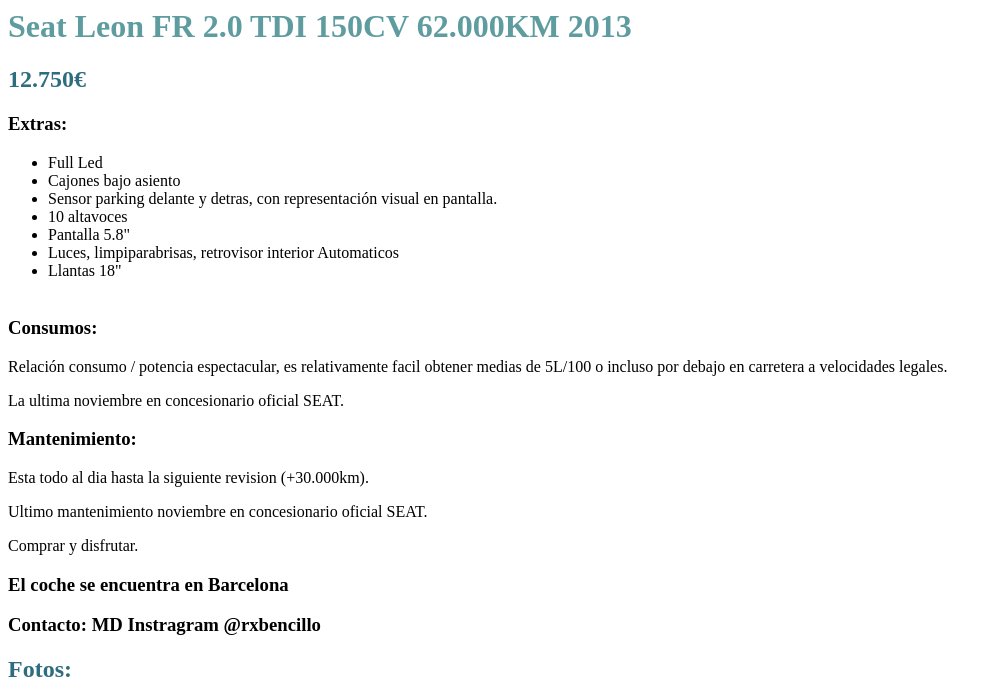
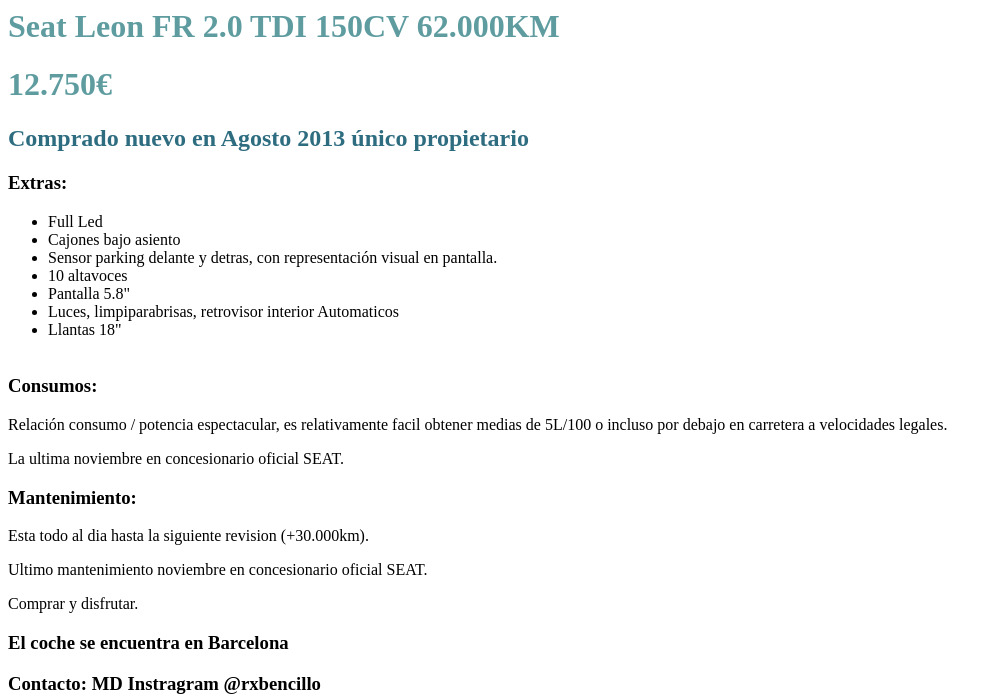
Before and after one commit to rubentest/rubentest.github.io, a plain HTML site: page index.html in a window 1280 px wide. Shown: the top 696 px of the page, without its empty margins (0-1002 px from the left). Drawn offline with Linux system fonts and the light colour scheme; grey boxes are pictures that could not be loaded.

Commit message:
Update index.html

```diff
--- a/index.html
+++ b/index.html
@@ -1,6 +1,7 @@
 <!-- #######  YAY, I AM THE SOURCE EDITOR! #########-->
-<h1 style="color: #5e9ca0;">Seat Leon FR 2.0 TDI 150CV 62.000KM 2013</h1>
-<h2 style="color: #2e6c80;">12.750&euro;</h2>
+<h1 style="color: #5e9ca0;">Seat Leon FR 2.0 TDI 150CV 62.000KM</h1>
+<h1 style="color: #5e9ca0;">12.750&euro;</h1>
+<h2 style="color: #2e6c80;">Comprado nuevo en Agosto 2013 único propietario</h2>
 <h3>Extras:</h3>
 <ul>
 <li>Full Led</li>
```
